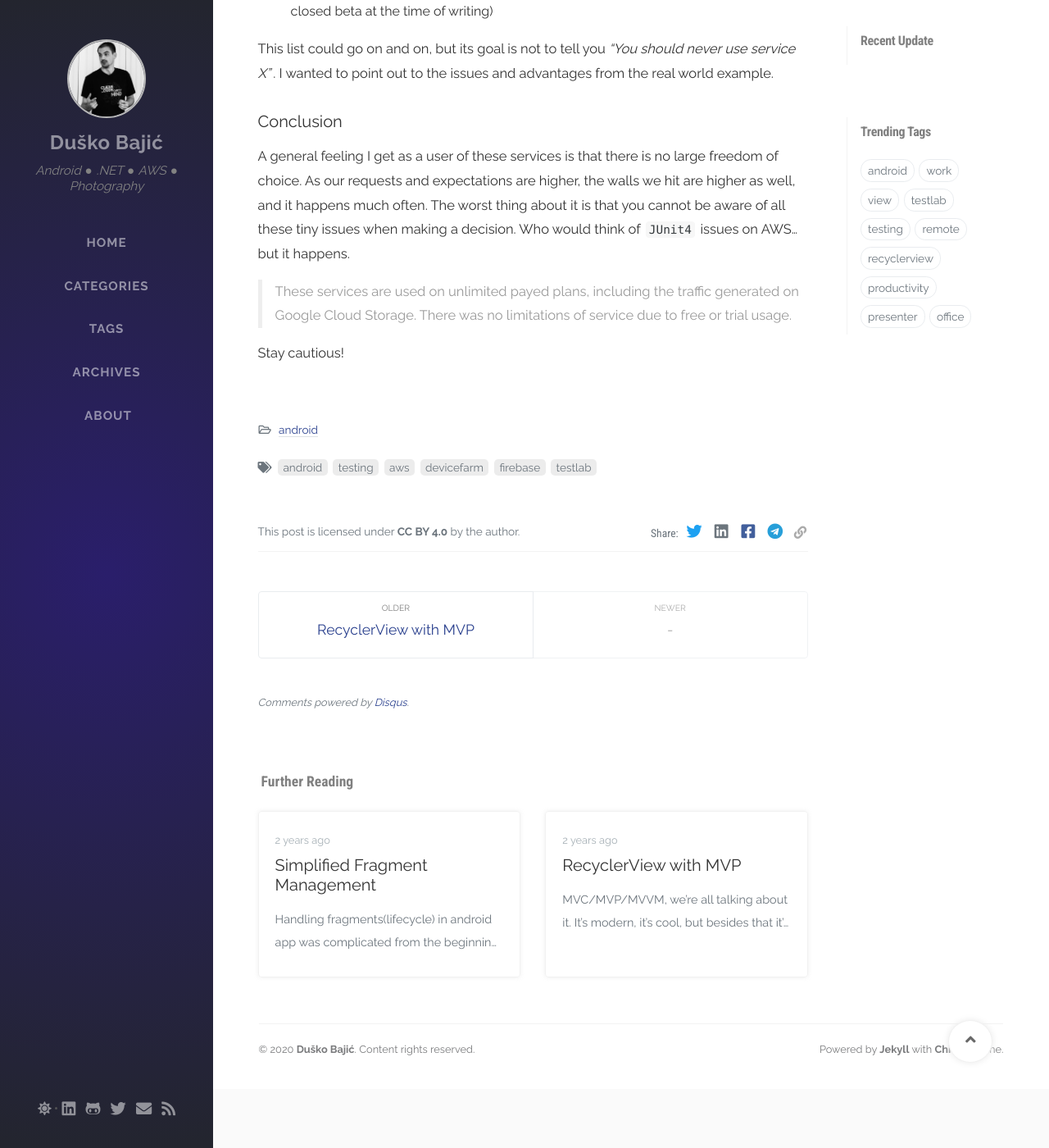
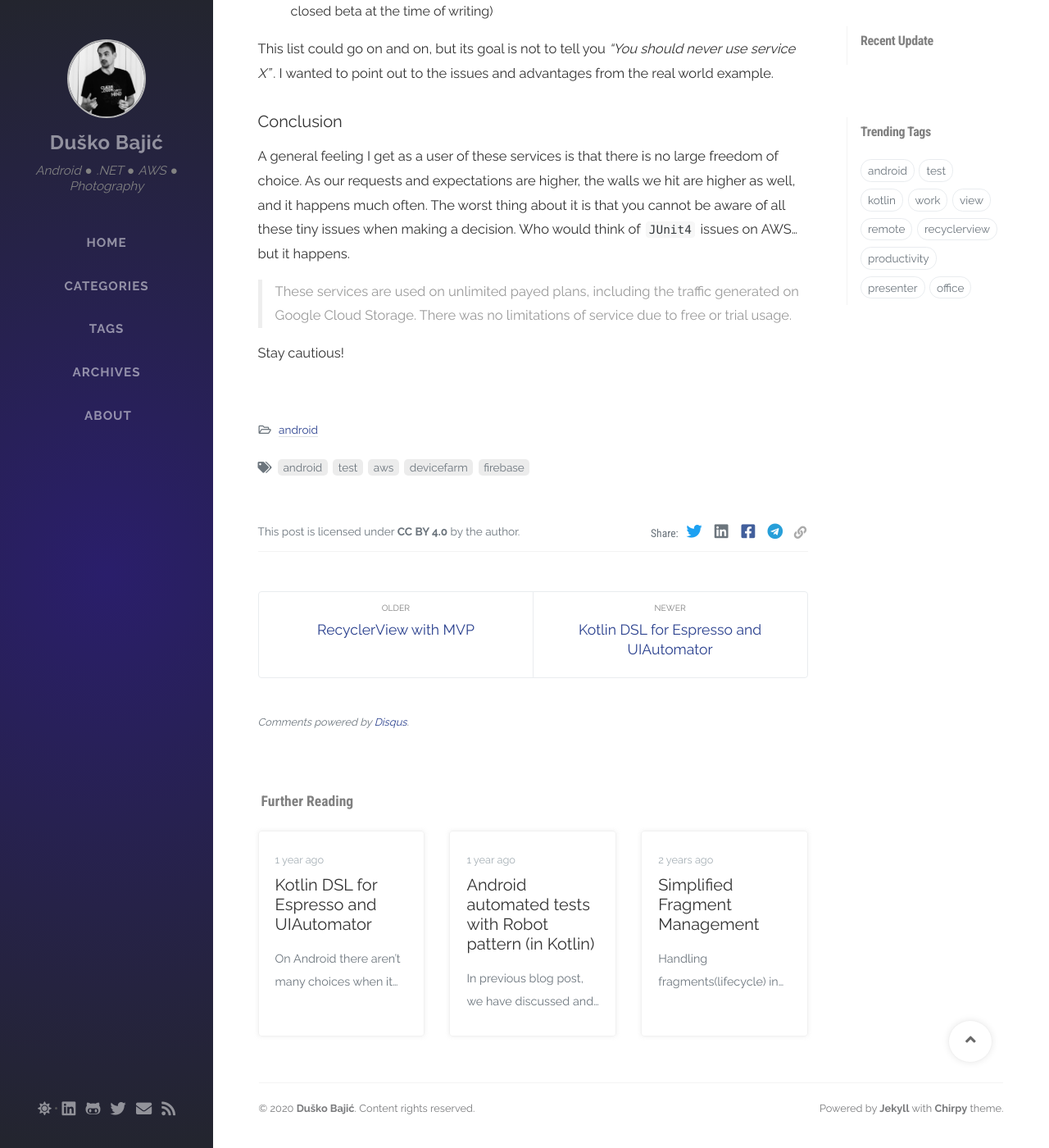
Before and after one commit to bajicdusko/bajicdusko.github.io, a Jekyll site: the page built from _posts/2018-09-27-android-testing-aws-device-farm-vs-firebase-test-lab.markdown, in a window 1280 px wide and 1400 px high, scrolled down 3635 px. Shown: the whole window at 82% size. Built offline with Jekyll 4.4.1, drawn with Linux system fonts in a browser that asks for light colours; nearby versions of some CDN libraries; comment, search, counter and statistics services are not loaded; some of the changed lines change nothing that is shown; some of the changed text lies outside the part shown.

Commit message:
AndroidTestKTX missing posts

````diff
--- a/_posts/2018-09-27-android-testing-aws-device-farm-vs-firebase-test-lab.markdown
+++ b/_posts/2018-09-27-android-testing-aws-device-farm-vs-firebase-test-lab.markdown
@@ -3,7 +3,7 @@ layout: "post"
 title: "Android testing: AWS Device Farm vs Firebase TestLab"
 date: "2018-09-27 13:00"
 categories: [android]
-tags: [android, testing, aws, devicefarm, firebase, testlab]
+tags: [android, test, aws, devicefarm, firebase]
 description: "Tips and tricks on the AWS DeviceFarm and Firebase TestLab."
 ---
 
--- /dev/null
+++ b/_posts/2018-11-6-kotlin-dsl-android-automated-tests.md
@@ -0,0 +1,166 @@
+---
+layout: "post"
+title: "Kotlin DSL for Espresso and UIAutomator"
+date: "2018-11-06 13:00"
+categories: [android]
+tags: [android, test, kotlin]
+description: "Android automation tests assume Espresso and UIAutomator. This DSL unifies them into unique syntax."
+---
+On Android there aren’t many choices when it comes to which library to use. Obvious choices are [Espresso](https://developer.android.com/training/testing/espresso/) and [UIAutomator](https://developer.android.com/training/testing/ui-automator). Although the libraries can be used for the same goal, there are crucial differences between them. Shortly:
+
+- Espresso is a white box solution for Android testing, sandboxed for the usage of testing the current application.
+- UIAutomator is a black box testing solution, which is running on the device level, giving us the capabilities of navigating outside of the currently tested application.
+
+For the purpose of end-to-end testing, we needed both libraries in order to pull out the best of both worlds and to implement proper automated testing of the app.
+
+When the UI testing is implemented, the library syntax is never simple nor pretty. Having two libraries working together, with completely different syntax, makes readability and maintainability quite hard to achieve.
+
+For example, let’s see how could we execute a click action on the UI component.
+
+## Espresso
+
+In case of Espresso, we’re working with three types of objects. Matchers, ViewActions and ViewAssertions. Following the syntax and combining these three objects, we would implement click action like this:
+
+```java
+Espresso.onView(Matchers.withId(R.id.activityLoginBtnSubmit)).perform(ViewActions.click())
+```
+
+## UIAutomator
+
+In case of UIAutomator, it’s much more complicated. There are a couple of preconditions to make in order to query the UI hierarchy for the specific object.
+
+1. Getting the Context from the InstrumentationRegistry
+2. Converting the resource ID into the resource name (we’ll need this later)
+3. Creating the UIDevice object, which is a God object for the UIAutomator. Almost each call requires UIDevice instance.
+4. Defining the UISelector. In our case, we want to create a UISelector to query the UI component by resource ID, but such a method doesn’t exist in UIAutomator. There is something similar (via resource name), so we’ll use it (that’s why 2).
+5. Instantiating the UIObject by using the UIDevice and UISelector. Having the UIObject gives us the possibility to interact with the UIComponent.
+
+```java
+val instrumentation = InstrumentationRegistry.getInstrumentation()
+val uiDevice = UiDevice.getInstance(instrumentation)
+val appContext = InstrumentationRegistry.getInstrumentation().targetContext
+
+val loginButtonSelector = UiSelector().resourceId(appContext.resources.getResourceName(
+        R.id.activityLoginBtnSubmit
+    )
+)
+
+val loginButton = uiDevice.findObject(loginButtonSelector)
+loginButton.click()
+```
+
+Now imagine combining these two and making 10-15 navigations through the app in order to check some view located deep in the hierarchy…
+Yes, maintainability is equal to **zero**. Readability is equal to **headache**.
+
+## The DSL idea
+
+We’ve recognised this problem right in the beginning and decided to use the power of Kotlin to write a DSL which unifies the syntax for both libraries. An additional benefit we get is an easier handover of the codebase to the new colleague, as the DSL syntax is more logical and simpler to grasp.
+
+```kotlin
+click on button(R.id.activityLoginBtnLogin)
+```
+
+Just by looking into the existing examples, writing the new tests shouldn’t be a hurdle at all. We proved this by introducing the new colleague into the team, inexperienced in Kotlin, and he started writing production ready tests in a matter of week. Yay!
+Extending the DSL proved to be a simple as well.
+The syntax we come up with should be human readable as much as possible and hopefully we succeeded. It’s identical for both, Espresso and UIAutomator. It just depends of what function you imported on first use in the class.
+
+### The library
+
+During development, we’ve had to use more and more actions and assertions on the UI components, so the DSL grew over time. At one point it became problematic to maintain that collection of functions as well, so we had to organise it and make it independent of the current application we were testing. The library is born.
+
+[Android Test KTX](https://github.com/codecentric/androidtestktx) is a resulting library which is deployed to the GitHub and open sourced under Apache 2.0 license for the public use.
+
+### Internal organisation
+
+As everything goes in pairs now, so does the library organisation:
+
+![Kotlin DSL library organisation]({{ site.url }}/assets/img/posts/2018/2018-11-06-kotlin-dsl-library-structure.png){: width="190px"}
+
+Functions are split into two main packages called espresso and uiautomator. Further, each package has an _Actions.kt_, _Assertions.kt, Matchers.kt_ and {library}_Extensions.kt_.
+
+The Actions file contains functions which execute some action on the UI component. _click_, _typeText_, _scroll_.
+Matchers file, contains functions for finding the UI component on the screen. _viewById_, _viewByText_.
+The Assertions file contains functions for checking the state of the UI component. itIsDisplayed, itIsEnabled.
+
+### infix notation
+
+```kotlin
+click on button(R.id.activityLoginBtnSubmit)
+```
+
+or
+
+```kotlin
+typeText("dummyUsername") into text(R.id.activityLoginEtUsername)
+```
+are both written in the infix notation, where the `on` and `into` are infix extension functions.
+
+These expressions could be written like this as well:
+
+```kotlin
+viewById(R.id.activityLoginBtnSubmit).click()
+```
+
+```kotlin
+viewById(R.id.activityLoginEtUsername).typeText("dummyUsername")
+```
+
+We’ve left it to be a personal choice of the library user.
+
+`on` and into functions have an identical implementation, and we created `onto` function as well. Their purpose is to increase the readability and semantical meaning of the expression.
+We want to click `on` something, type `into` some field or hold `onto` something else.
+
+```kotlin
+infix fun ViewAction.on(matcher: Matcher) {
+  Espresso.onView(matcher).perform(this)
+}
+```
+`view`, `text`, `field` and `button` are also the functions with the identical implementation, doing the same thing as `viewById` it should improve the semantical meaning of the expression.
+
+This DSL proved to be a working solution, which simplifies and accelerates the testing process. Personal satisfaction shouldn’t be excluded either, as writing the concise and readable code make you feel better. Me at least. Time spent on debugging and understanding the test is brought down to minimum. What’s more important, if you’re using this library, knowing full UIAutomator or Espresso logic isn’t necessary any more, or at least it shouldn’t be mandatory.
+
+### Verification
+
+Finding the UI component and making an interaction with it brings us a half way to the goal. With the verification of the UI component state, we’re completing the test. We’ve introduced the `verifyThat` infix extension function to cover the readability of the Assertion part.
+
+```kotlin
+infix fun Matcher.verifyThat(func: () -> ViewAssertion) {
+  onView(this).check(func())
+}
+```
+
+This function influenced the naming of the assertion functions greatly, as we constantly have a semantical meaning of the expression in mind.
+
+```kotlin
+val usernameField = viewById(R.id.activityLoginEtUsername)
+typeText("dummyUsername") into usernameField
+click on button(R.id.activityLoginBtnSubmit)
+
+usernameField verifyThat { itIsNotEnabled() }
+```
+
+### Usage
+
+This library is deployed onto the JCenter and can be added into the project by adding the line below into the `build.gradle` file.
+
+```gradle
+androidTestImplementation 'de.codecentric:androidtestktx:$latestVersion'
+```
+
+### Friendly advice
+
+- Although the UIAutomator worked quite well for us, it was the cause of most headaches as well. Espresso proved to be a better solution. So the future library development will follow the Espresso cheat sheet and implement the same actions for the UIAutomator. Library version 1.0.0 should bring separate artefacts for Espresso and UIAutomator.
+- Using the DSL in combination with the Robot pattern is strongly encouraged. The power of the Robot pattern combined with Kotlin is described in a separated blog post, [Automated tests in Android with Robot pattern]({{ site.url }}/posts/2018/11/android-automated-tests-with-robot-pattern). Here is a sneak peek:
+
+```kotlin
+@Test
+fun shouldLoginTest() {
+  withLoginRobot {
+    initiateTheLogin()
+  } andThen {
+    acceptThePermissions()
+  } andThenVerifyThat {
+    userIsLoggedIn()
+  }
+}
+```
--- /dev/null
+++ b/_posts/2018-11-7-android-automated-tests-with-robot-pattern.md
@@ -0,0 +1,214 @@
+---
+layout: "post"
+title: "Android automated tests with Robot pattern (in Kotlin)"
+date: "2018-11-07 13:00"
+categories: [android]
+tags: [android, test, kotlin]
+description: "Writing powerful automated tests for Android has never been easier. This is how to utilize AndroidTestKTX with Robot pattern."
+---
+In [previous blog post]({{ site.url }}/posts/2018/11/kotlin-dsl-android-automated-tests/), we have discussed and shown a [Kotlin DSL library](https://github.com/codecentric/androidtestktx) we developed for the Espresso and UIAutomator, as we noticed that readability and maintainability are endangered and made a necessary steps. However, the DSL is only one step into the right direction.
+
+The DSL doesn’t solve the separation of concerns at all. Improvement of the readability was still needed. We addressed these issues with the Robot pattern. As a beneficial side-effect, we hide the library and the DSL syntax completely.
+
+Hint: This is what we want to achieve. Through this post I'll guide you one function at a time to it.
+```kotlin
+@Test
+fun shouldLoginToTheApp() {
+  withLoginRobot {
+    login("john_smith", "p@$$w0rd")
+  } andThen {
+    acceptTermsOfUse()
+  } andThenWithPermissionRobot {
+    acceptAllPermissions()
+  } andVerifyThat {
+    userIsLoggedIn()
+  }
+}
+```
+
+## What is the Robot pattern? And for that matter, what is the robot?
+
+Robot is a simple class dedicated to one screen in the application. It contains the implementation of use cases for the interaction with the UI components of that screen only. We’re making the robot which mimics the user interaction for a single screen.
+
+Let’s take a simple login screen with username and password fields and login button as an example. For this login screen, we would create a `LoginRobot` class. In this class we will implement a single function:
+
+```kotlin
+class LoginRobot {
+  fun login(username: String, password: String) {
+    //finds all UI elements, interact and log in user.
+  }
+}
+```
+
+When used in the test, we will instantiate the `LoginRobot` class and call a `login` function, providing the username and password. So we will have something like this:
+
+```kotlin
+@Test
+fun shouldLoginToTheApp() {
+  val loginRobot = LoginRobot()
+  loginRobot.login("john_smith", "p@$$w0rd")
+}
+```
+
+However, the snippet above doesn’t do any assertion, therefore, the test is pointless. Also, implementing the assertion directly in the test doesn’t make too much sense, as we’re trying to extract the logic into Robot-like classes.
+
+## What is a RobotResult?
+
+Usually, each Robot has its own RobotResult class. RobotResult is a class which holds the assertions, per use case, for a single screen. In our case, besides `LoginRobot`, we will have a `LoginRobotResult`.
+
+Our LoginRobotResult will have a function `isLoggedIn()`.
+
+```kotlin
+class LoginRobotResult {
+  fun isLoggedIn() {
+    //contains the assertion for login status
+  }
+}
+```
+
+Similarly, as with LoginRobot, we have to instantiate the LoginRobotResult and use it in the test.
+
+```kotlin
+@Test
+fun shouldLoginToTheApp() {
+  val loginRobot = LoginRobot()
+  loginRobot.login("john_smith", "p@$$w0rd")
+
+  val loginRobotResult = LoginRobotResult()
+  loginRobotResult.isLoggedIn()
+}
+```
+
+Comparing to the direct approach, where we find the UI elements in the test function body and implement the interaction and assertion one below the other, this looks much better and understandable. But, we wouldn’t be here just to show you simple separation and wrapping the logic into two classes, right?
+
+Below, we’ll show you how to improve the readability with Kotlin infix notation.
+
+## Kotlin infix, extension and higher-order functions in a mission to boost the readability to max
+
+By moving the interaction logic into the Robot class and by moving the assertion logic into the Robot result class, we made necessary steps to improve the maintainability. We have basically applied the separation of concerns principle on the test.
+
+To improve the readability, as a first step we might avoid direct instantiation of classes in the test example above. Instead, by creating a top level higher-order function, we will shorten the login interaction to single expression only. The function we will create is called `withLoginRobot` (this naming convention increases the semantic of test body). This function creates a LoginRobot instance and accepts the lambda in the context of LoginRobot.
+
+```kotlin
+fun withLoginRobot(fn: LoginRobot.() -> Unit): LoginRobot = LoginRobot().apply(fn)
+```
+
+The test looks more readable now:
+
+```kotlin
+@Test
+fun shouldLoginToTheApp() {
+  withLoginRobot {
+    login("john_smith", "p@$$w0rd")
+  }
+
+  val loginRobotResult = LoginRobotResult()
+  loginRobotResult.isLoggedIn()
+}
+```
+
+With the identical approach, we can create a function called `verifyThat` to instantiate a LoginRobotResult class.
+
+```kotlin
+fun verifyThat(fn: LoginRobotResult.() -> Unit): LoginRobotResult = LoginRobotResult(fn)
+```
+
+Which improves the test a little bit as well:
+
+```kotlin
+@Test
+fun shouldLoginToTheApp() {
+  withLoginRobot {
+    login("john_smith", "p@$$w0rd")
+  }
+
+  verifyThat {
+    isLoggedIn()
+  }
+}
+```
+
+Although this looks cool, there is more space for improvement. By using the infix notation and making our `verifyThat` function an extension function of LoginRobot, we’ll be able to make a sequential call and single expression of the whole test content.
+
+```kotlin
+infix fun LoginRobot.verifyThat(fn: LoginRobotResult.() -> Unit): LoginRobotResult
+  = LoginRobotResult(fn)
+```
+
+Finally, we have a desired look of our test.
+
+```kotlin
+@Test
+fun shouldLoginToTheApp() {
+  withLoginRobot {
+    login("john_smith", "p@$$w0rd")
+  } verifyThat {
+    isLoggedIn()
+  }
+}
+```
+
+For the sake of readability, additionally we can rename `verifyThat` into `andVerifyThat` and rename `isLoggedIn` into `userIsLoggedIn()`. This is a subjective decision, however, we can read this test very easily, in a natural, human-readable way:
+
+> “With login Robot, login John Smith and verify that user is logged in”.
+
+On the first read, it’s very understandable what this test do and that’s exactly what we want to achieve.
+
+## UI interaction in multiple steps
+
+UI tests with only one interaction step are very rare. Usually, we have to do multiple navigation steps throughout the app, to put it into the desired state ahead of the assertion.
+For example, first we have to login, then we have to accept the terms of service and then to accept required permissions.
+
+Let me introduce you the `andThen` and `andThenWith` functions.
+
+The role of these functions is to wire the expression into a single body, with the possibility to introduce an additional interaction step with the same Robot or with some other Robot.
+
+```kotlin
+infix fun LoginRobot.andThen(fn: LoginRobot.() -> Unit): LoginRobot {
+  also(fn)
+}
+```
+
+or
+
+```kotlin
+infix fun LoginRobot.andThenWithPermissionRobot(fn: PermissionRobot.() -> Unit): LoginRobot {
+  PermissionRobot().apply(fn)
+  return this
+}
+```
+
+Whatever option we decide to use, our test will stay readable as it was:
+
+```kotlin
+@Test
+fun shouldLoginToTheApp() {
+  withLoginRobot {
+    login("john_smith", "p@$$w0rd")
+  } andThen {
+    acceptTermsOfUse()
+  } andThenWithPermissionRobot {
+    acceptAllPermissions()
+  } andVerifyThat {
+    userIsLoggedIn()
+  }
+}
+```
+
+Isn’t this awesome 🙂 !
+
+## Recap
+
+With this approach, we’ve created a couple of abstraction layers for the UI testing with Robot classes and Kotlin DSL a building blocks.
+
+- Each screen has its own Robot.
+- Each robot has its own Robot result.
+- `withRobotName` function is used to initialise the Robot.
+- `andThen` function is used to wire the calls together and increase the semantic of the expression.
+- `verifyThat` function in Robot result is used for the assertion implementation.
+- A combination of infix notation with higher-order extension functions helps us create a single readable expression.
+- [AndroidTestKTX](https://github.com/codecentric/androidtestktx) is used within the Robot functions to simplify the UI interaction.
+
+Android UI testing should be fun as well and with this approach we’re a couple of steps closer.
+
+I wish you joyful testing!
````
Also changed, not shown: assets/img/posts/2018/2018-11-06-kotlin-dsl-library-structure.png (added).
